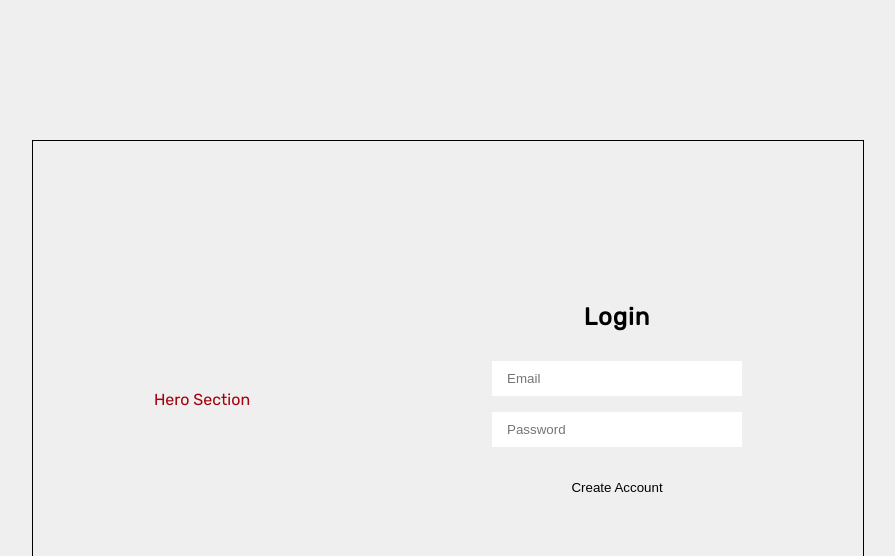
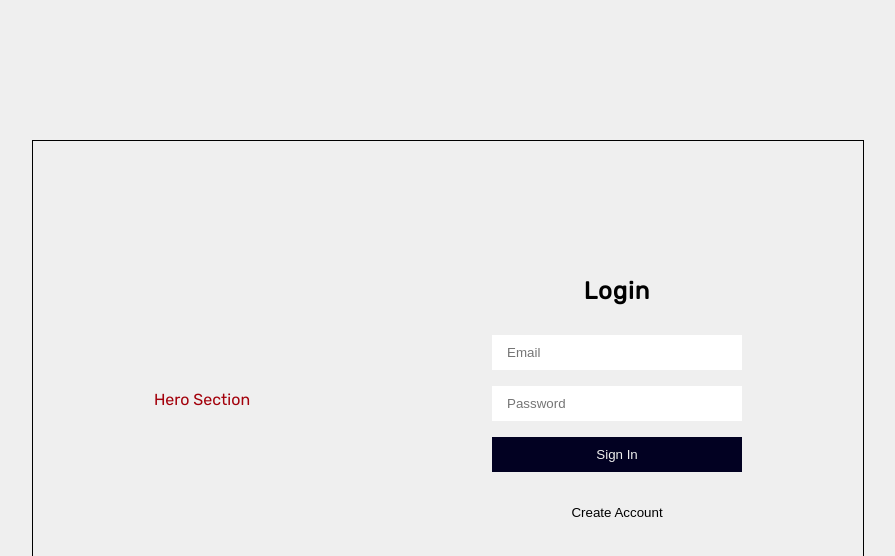
Before and after one commit to tarzancamm/007, a React (Create React App) app: page / in a window 1280 px wide. Shown: the top 556 px of the page, without its empty margins (192-1087 px from the left). Built offline with nearby package versions, Linux system fonts and the light colour scheme.

Commit message:
Started buildout of redux store for auth

```diff
--- a/package.json
+++ b/package.json
@@ -1,6 +1,7 @@
 {
   "name": "007",
   "version": "0.1.0",
+  "proxy": "http://localhost:4646",
   "private": true,
   "dependencies": {
     "@reduxjs/toolkit": "^1.9.1",
--- a/src/App.js
+++ b/src/App.js
@@ -1,15 +1,18 @@
-import './App.css';
-import {Routes, Route} from 'react-router-dom'
-import HomeScreen from './screens/HomeScreen'
-import ProfileScreen from './screens/ProfileScreen'
+import "./App.css";
+import { Routes, Route, Navigate } from "react-router-dom";
+import { useSelector } from "react-redux";
+import HomeScreen from "./screens/HomeScreen";
+import ProfileScreen from "./screens/ProfileScreen";
 
 function App() {
+  const isAuth = useSelector((state) => state.auth.token)
+
   return (
     <div>
       <Routes>
-        <Route path='/' element={<HomeScreen/>} />
-        <Route path='/profile/:id' element={<ProfileScreen/>} />
-        <Route path='*' element={<HomeScreen/>} />
+        <Route path="/" element={isAuth ? <Navigate to='/profile/:id' /> : <HomeScreen />} />
+        <Route path="/profile/:id" element={isAuth ? <ProfileScreen /> : <Navigate to='/' />} />
+        <Route path="*" element={<HomeScreen />} />
       </Routes>
     </div>
   );
--- a/src/components/Home/Auth.jsx
+++ b/src/components/Home/Auth.jsx
@@ -1,5 +1,7 @@
 import React, { useState, useRef } from "react";
-import {useNavigate} from 'react-router-dom'
+import { useNavigate } from "react-router-dom";
+import { useDispatch } from "react-redux";
+import { authActions } from "../../store/auth";
 import axios from "axios";
 import styles from "./Auth.module.css";
 
@@ -7,23 +9,32 @@ const Auth = () => {
   const [register, setRegister] = useState(false);
   const usernameRef = useRef();
   const passwordRef = useRef();
-  const navigate = useNavigate()
+  const navigate = useNavigate();
+  const dispatch = useDispatch();
 
   const submitHandler = (e) => {
     e.preventDefault();
 
     let body = {
-      username: usernameRef,
-      passowrd: passwordRef,
+      username: usernameRef.current.value,
+      password: passwordRef.current.value,
     };
 
     axios
-      .post(register ? "/addUser" : "/login", body)
+      .post(register ? "/register" : "/login", body)
       .then((res) => {
-        navigate(`/profile/${res.data.userId}`)
+        dispatch(
+          authActions.login({
+            token: res.data.token,
+            userId: res.data.userId,
+            exp: res.data.exp,
+          })
+        );
+        navigate(`/profile/${res.data.userId}`);
+        console.log(res.data.userId);
       })
       .catch((err) => {
-        console.error(err);
+        console.log(err);
       });
   };
 
@@ -33,13 +44,18 @@ const Auth = () => {
         <div className={styles.hero}>
           <h3>Hero Section</h3>
         </div>
-        <div className={styles['login-form']}>
+        <div className={styles["login-form"]}>
           <h3>{register ? "Sign Up" : "Login"}</h3>
           <form onSubmit={submitHandler}>
             <input type="text" placeholder="Email" ref={usernameRef} />
             <input type="password" placeholder="Password" ref={passwordRef} />
+            <button className={styles.create}>
+              {register ? "Create" : "Sign In"}
+            </button>
           </form>
-          <button onClick={() => setRegister(!register)}>{register ? "Login" : "Create Account"}</button>
+          <button onClick={() => setRegister(!register)}>
+            {register ? "Login" : "Create Account"}
+          </button>
         </div>
       </div>
     </div>
--- a/src/components/Home/Auth.module.css
+++ b/src/components/Home/Auth.module.css
@@ -39,10 +39,23 @@
   gap: 1rem;
 }
 
-.login-form form input {
+.login-form input {
     border: none;
     width: 250px;
     padding: 10px 15px;
+    outline: none;
+}
+
+.login-form .create {
+    width: 250px;
+    color: #EFEFEF;
+    background-color: #020122;
+    padding: 10px 15px;
+}
+
+.login-form .create:hover {
+    background-color: #EFEFEF;
+    color: #020122;
 }
 
 .login-form button {
--- a/src/index.js
+++ b/src/index.js
@@ -4,13 +4,17 @@ import "./index.css";
 import App from "./App";
 import reportWebVitals from "./reportWebVitals";
 import { BrowserRouter } from "react-router-dom";
+import store from "./store/store";
+import { Provider } from "react-redux";
 
 const root = ReactDOM.createRoot(document.getElementById("root"));
 root.render(
   <React.StrictMode>
-    <BrowserRouter>
-      <App />
-    </BrowserRouter>
+    <Provider store={store} >
+      <BrowserRouter>
+        <App />
+      </BrowserRouter>
+    </Provider>
   </React.StrictMode>
 );
 
--- a/src/screens/ProfileScreen.jsx
+++ b/src/screens/ProfileScreen.jsx
@@ -1,9 +1,23 @@
-import React from 'react'
+import React from "react";
+import { useNavigate } from "react-router-dom";
+import { useDispatch } from "react-redux";
+import { authActions } from "../store/auth";
 
 const ProfileScreen = () => {
+  let navigate = useNavigate();
+  let dispatch = useDispatch();
+
+  const logoutHandler = () => {
+    dispatch(authActions.logout());
+    navigate("/");
+  };
+
   return (
-    <div>ProfileScreen</div>
-  )
-}
+    <div>
+      <div>ProfileScreen</div>
+      <button onClick={logoutHandler}>Logout</button>
+    </div>
+  );
+};
 
-export default ProfileScreen
+export default ProfileScreen;
--- /dev/null
+++ b/src/store/auth.js
@@ -0,0 +1,70 @@
+import { createSlice } from "@reduxjs/toolkit";
+
+const initialAuthState = {
+  token: "",
+  userId: null,
+};
+
+// Declaring logoutTimer variable in global scope for later use
+let logoutTimer;
+
+const calculateRemainingTime = (exp) => {
+  const currentTime = new Date().getTime(); // Current time in milliseconds since Jan 1, 1970
+  const expTime = exp;
+  const remainingTime = expTime - currentTime;
+  return remainingTime;
+};
+
+// const getLocalData = () => {
+//   const localToken = localStorage.getItem("token");
+//   const localUserId = localStorage.getItem("userId");
+//   const localExp = localStorage.getItem("exp");
+
+//   const remainingExpTime = calculateRemainingTime(localExp);
+
+//   // Set to one hour
+//   if (remainingExpTime <= 6000) {
+//     localStorage.removeItem("token");
+//     localStorage.removeItem("userId");
+//     localStorage.removeItem("exp");
+//     return null;
+//   }
+
+//   return {
+//     token: localToken,
+//     userId: +localUserId,
+//     duration: remainingExpTime,
+//   };
+// };
+
+const authSlice = createSlice({
+  name: "authentication",
+  initialState: initialAuthState,
+  reducers: {
+    login(state, action) {
+      state.token = action.payload.token
+      state.userId = action.payload.userId
+      localStorage.setItem("token", state.token)
+      localStorage.setItem("userId", state.userId)
+      localStorage.setItem("exp", action.payload.exp)
+
+      const remainingExpTime = calculateRemainingTime(action.payload.exp);
+
+      logoutTimer = setTimeout(authSlice.actions.logout, remainingExpTime); //Runs logout function after delay (remainingExpTime)
+    },
+    logout(state) {
+        state.token = null
+        state.userId = null
+        localStorage.removeItem("token")
+        localStorage.removeItem("userId")
+        localStorage.removeItem("exp")
+
+        if (logoutTimer) {
+            clearTimeout(logoutTimer)
+        }
+    }
+  },
+});
+
+export const authActions = authSlice.actions; // Imported by components
+export default authSlice.reducer; // Imported by store.js
--- /dev/null
+++ b/src/store/store.js
@@ -0,0 +1,10 @@
+import { configureStore } from "@reduxjs/toolkit";
+import authReducer from "./auth"; //Can be named anything bc it is the default export of auth.js
+
+const store = configureStore({
+  reducer: {
+    auth: authReducer,
+  },
+});
+
+export default store;
```
Also changed, not shown: 2 other files (tests, documents, lock files or other folders).
